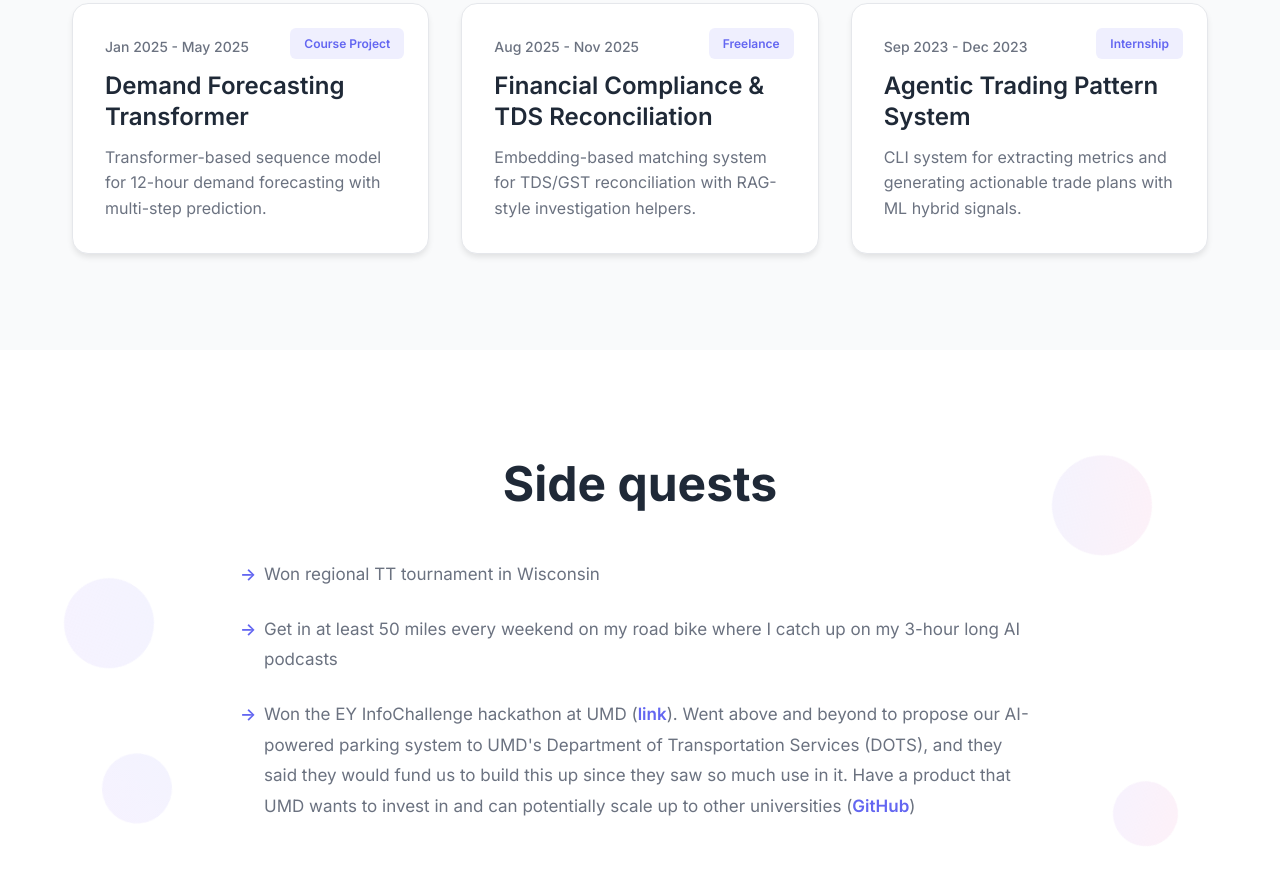
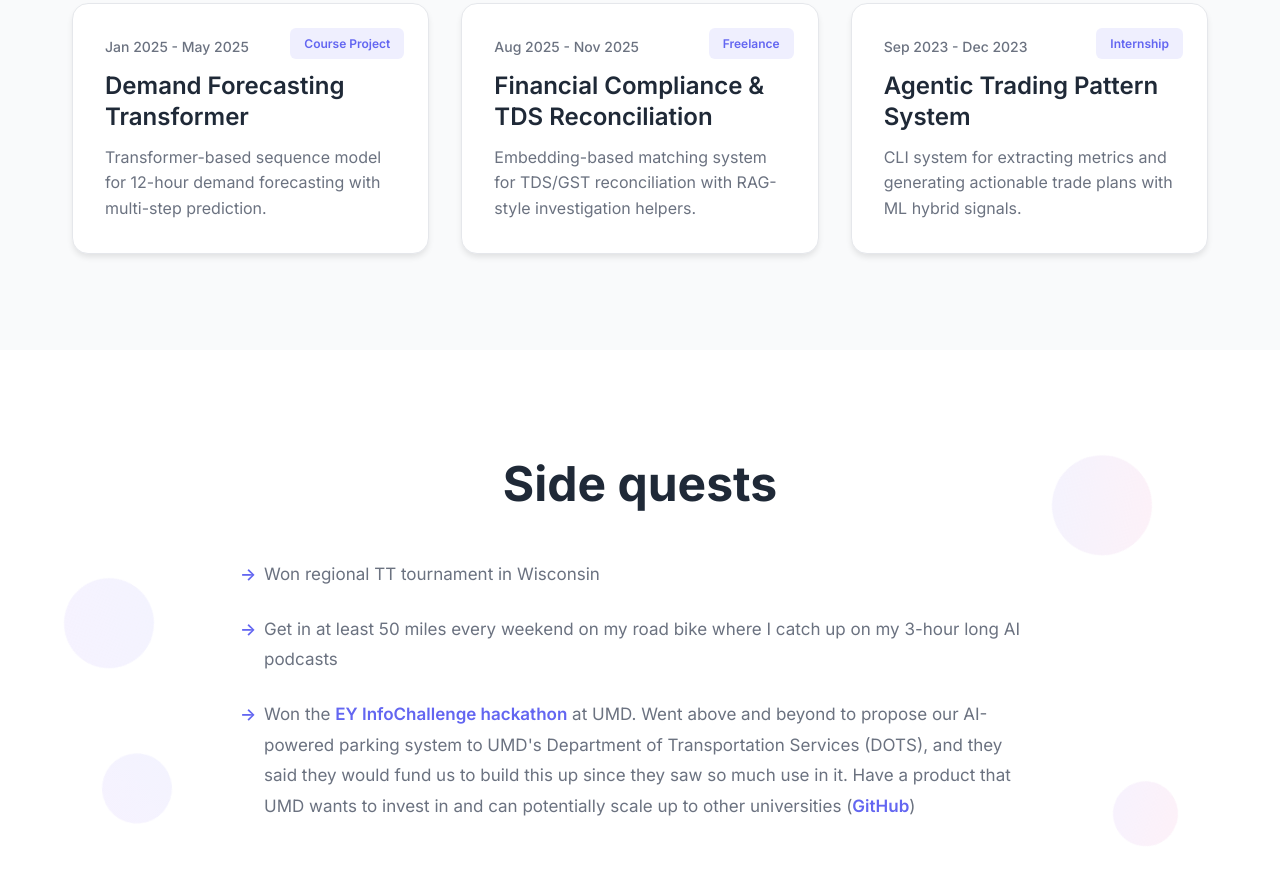
Before and after one commit to Thilak-cm/Thilak-cm.github.io, a plain HTML site: page index.html in a window 1280 px wide. Shown: the part 1439-2322 px from the top of the page. Drawn offline with Linux system fonts and the light colour scheme.

Commit message:
moved hyperlink to "infochallenge" in sidequest section

```diff
--- a/index.html
+++ b/index.html
@@ -118,7 +118,7 @@
                     <ul class="side-quests-list">
                         <li>Won regional TT tournament in Wisconsin</li>
                         <li>Get in at least 50 miles every weekend on my road bike where I catch up on my 3-hour long AI podcasts</li>
-                        <li>Won the EY InfoChallenge hackathon at UMD (<a href="https://ischool.umd.edu/news/info-hosts-8th-annual-info-challenge/" target="_blank" rel="noopener noreferrer" class="about-link">link</a>). Went above and beyond to propose our AI-powered parking system to UMD's Department of Transportation Services (DOTS), and they said they would fund us to build this up since they saw so much use in it. Have a product that UMD wants to invest in and can potentially scale up to other universities (<a href="https://github.com/Thilak-cm/IC25-hackathon" target="_blank" rel="noopener noreferrer" class="about-link">GitHub</a>)</li>
+                        <li>Won the <a href="https://ischool.umd.edu/news/info-hosts-8th-annual-info-challenge/" target="_blank" rel="noopener noreferrer" class="about-link">EY InfoChallenge hackathon</a> at UMD. Went above and beyond to propose our AI-powered parking system to UMD's Department of Transportation Services (DOTS), and they said they would fund us to build this up since they saw so much use in it. Have a product that UMD wants to invest in and can potentially scale up to other universities (<a href="https://github.com/Thilak-cm/IC25-hackathon" target="_blank" rel="noopener noreferrer" class="about-link">GitHub</a>)</li>
                     </ul>
                 </div>
             </div>
```
